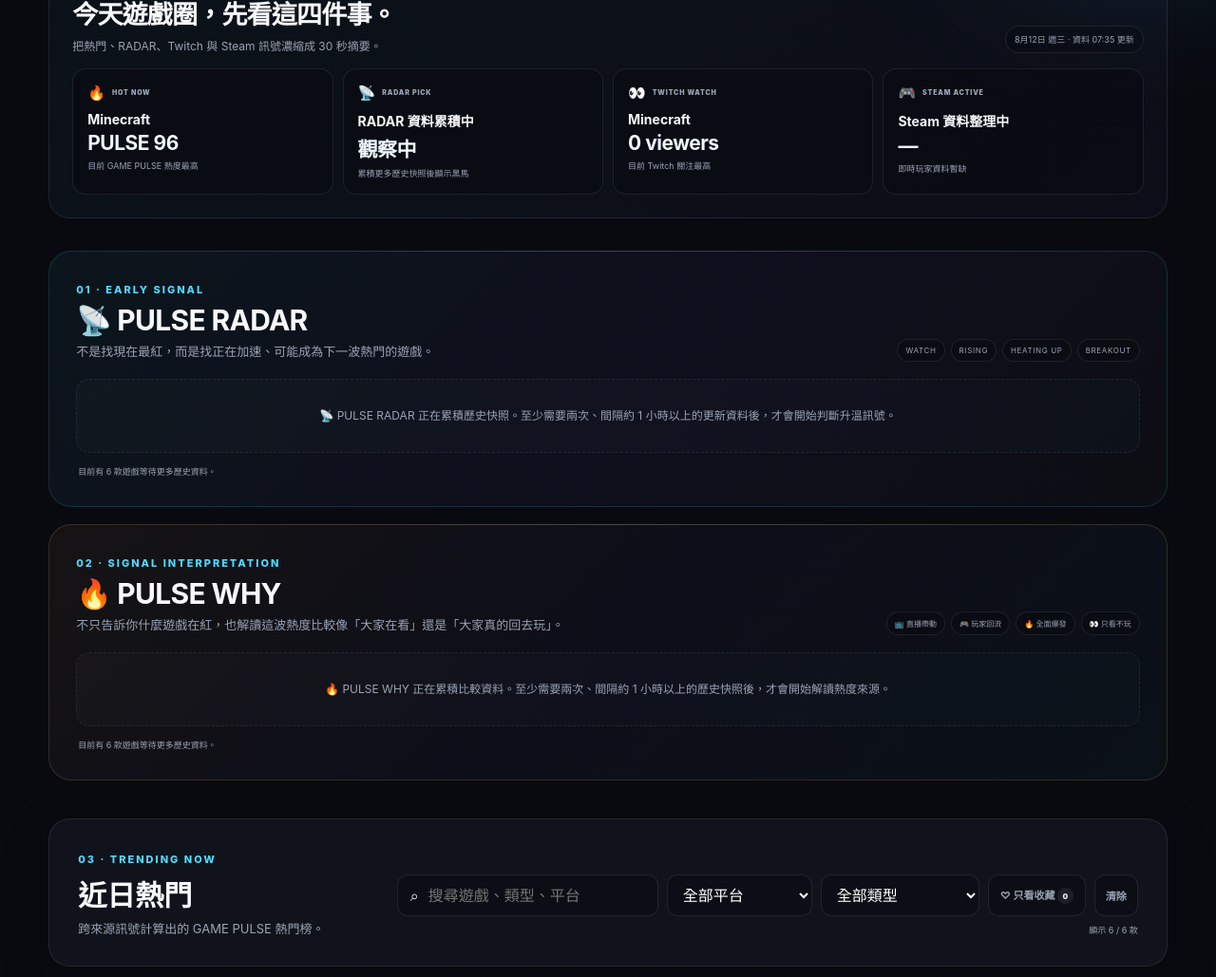
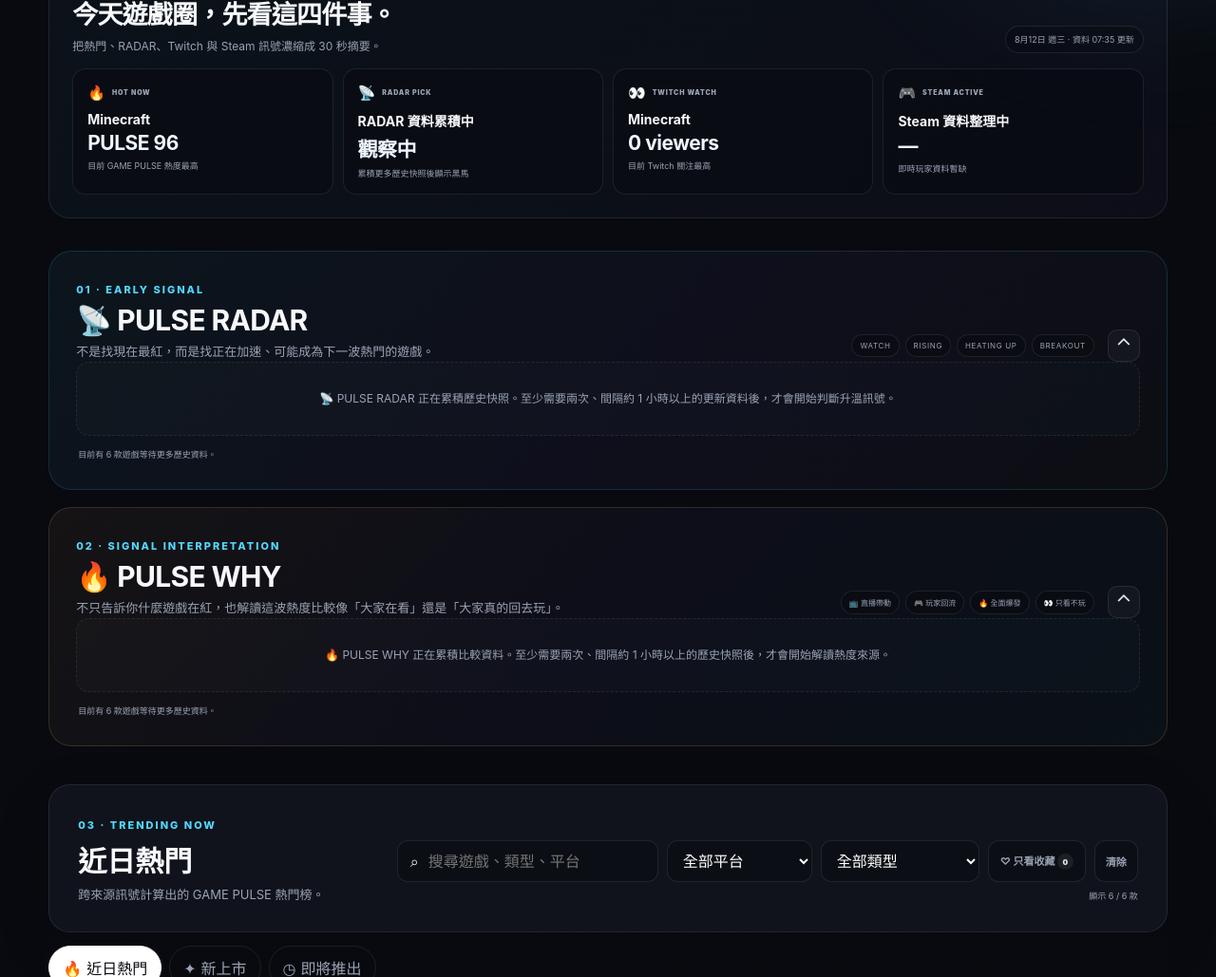
Before and after one commit to kuildy/game_pulse, a Flask app: page / in a window 1280 px wide. Shown: the part 824-1853 px from the top of the page at 95% size. Run offline with Flask 3, Linux system fonts and the light colour scheme; data comes from the database, SQL or seed files in the repository; data that the repository does not hold is empty.

Commit message:
Add files via upload

```diff
--- a/game_pulse_full/static/css/style.css
+++ b/game_pulse_full/static/css/style.css
@@ -210,3 +210,25 @@ footer{width:min(1240px,92vw);margin:auto;padding:28px 0 42px;border-top:1px sol
   .filters select{flex-basis:100%}.filter-button{flex:1 1 calc(50% - 5px)}
   .favorite-button{right:12px;bottom:12px;width:34px;height:34px}
 }
+
+
+/* Collapsible PULSE RADAR / PULSE WHY */
+.collapsible-feature{overflow:hidden}
+.feature-toggle{display:block;width:100%;padding:0;border:0;background:transparent;color:inherit;text-align:left;cursor:pointer;font:inherit}
+.feature-toggle-heading{margin-bottom:0!important}
+.feature-toggle-side{display:flex;align-items:center;justify-content:flex-end;gap:14px;min-width:0}
+.feature-chevron{flex:0 0 auto;width:34px;height:34px;border-radius:10px;display:grid;place-items:center;border:1px solid var(--line);background:rgba(255,255,255,.035);font-size:22px;line-height:1;color:#dce4f3;transition:transform .22s ease,border-color .18s ease,background .18s ease}
+.feature-toggle:hover .feature-chevron{border-color:rgba(83,216,255,.28);background:rgba(83,216,255,.055)}
+.feature-toggle[aria-expanded="true"] .feature-chevron{transform:rotate(180deg)}
+.feature-toggle:focus-visible{outline:2px solid rgba(83,216,255,.55);outline-offset:4px;border-radius:16px}
+.feature-collapse-content{display:grid;grid-template-rows:1fr;opacity:1;transition:grid-template-rows .28s ease,opacity .2s ease,margin .28s ease;padding .28s ease}
+.feature-collapse-content>*{min-height:0}
+.collapsible-feature.is-collapsed .feature-collapse-content{display:none}
+.collapsible-feature.is-collapsed{padding-bottom:0}
+.collapsible-feature.is-collapsed .feature-toggle-heading{padding-bottom:0}
+.collapsible-feature.is-collapsed .radar-heading,.collapsible-feature.is-collapsed .why-heading{margin-bottom:0}
+@media(max-width:760px){
+  .feature-toggle-side{gap:8px}
+  .feature-toggle-side .radar-legend,.feature-toggle-side .why-types{display:none}
+  .feature-chevron{width:32px;height:32px;font-size:20px}
+}
--- a/game_pulse_full/templates/index.html
+++ b/game_pulse_full/templates/index.html
@@ -120,42 +120,56 @@
       </div>
     </section>
 
-    <section class="radar-section feature-section" id="radar">
-      <div class="radar-heading">
+    <section class="radar-section feature-section collapsible-feature" id="radar" data-collapsible="radar">
+      <button class="feature-toggle" type="button" aria-expanded="true" aria-controls="radarContent" data-toggle-feature="radar">
+        <div class="radar-heading feature-toggle-heading">
           <div>
             <span class="micro">01 · EARLY SIGNAL</span>
             <h2>📡 PULSE RADAR</h2>
             <p>不是找現在最紅，而是找正在加速、可能成為下一波熱門的遊戲。</p>
           </div>
+          <div class="feature-toggle-side">
             <div class="radar-legend">
               <span>WATCH</span><span>RISING</span><span>HEATING UP</span><span>BREAKOUT</span>
             </div>
+            <span class="feature-chevron" aria-hidden="true">⌄</span>
           </div>
+        </div>
+      </button>
+      <div id="radarContent" class="feature-collapse-content">
         <div id="radarGrid" class="radar-grid">
           <div class="radar-skeleton"></div>
           <div class="radar-skeleton"></div>
           <div class="radar-skeleton"></div>
         </div>
         <p id="radarNote" class="radar-note">正在讀取近期熱度變化…</p>
+      </div>
     </section>
 
-    <section class="why-section feature-section" id="why">
-      <div class="why-heading">
+    <section class="why-section feature-section collapsible-feature" id="why" data-collapsible="why">
+      <button class="feature-toggle" type="button" aria-expanded="true" aria-controls="whyContent" data-toggle-feature="why">
+        <div class="why-heading feature-toggle-heading">
           <div>
             <span class="micro">02 · SIGNAL INTERPRETATION</span>
             <h2>🔥 PULSE WHY</h2>
             <p>不只告訴你什麼遊戲在紅，也解讀這波熱度比較像「大家在看」還是「大家真的回去玩」。</p>
           </div>
+          <div class="feature-toggle-side">
             <div class="why-types">
               <span>📺 直播帶動</span><span>🎮 玩家回流</span><span>🔥 全面爆發</span><span>👀 只看不玩</span>
             </div>
+            <span class="feature-chevron" aria-hidden="true">⌄</span>
           </div>
+        </div>
+      </button>
+      <div id="whyContent" class="feature-collapse-content">
         <div id="whyGrid" class="why-grid">
           <div class="why-skeleton"></div>
           <div class="why-skeleton"></div>
           <div class="why-skeleton"></div>
         </div>
         <p id="whyNote" class="why-note">正在解讀最近 24 小時的多來源熱度變化…</p>
+      </div>
     </section>
 
     <section class="control-bar hot-control" id="games">
```
Also changed, not shown: game_pulse_full/static/js/app.js (+56 -1 lines). Lines whose indentation alone changed are shown as unchanged.
